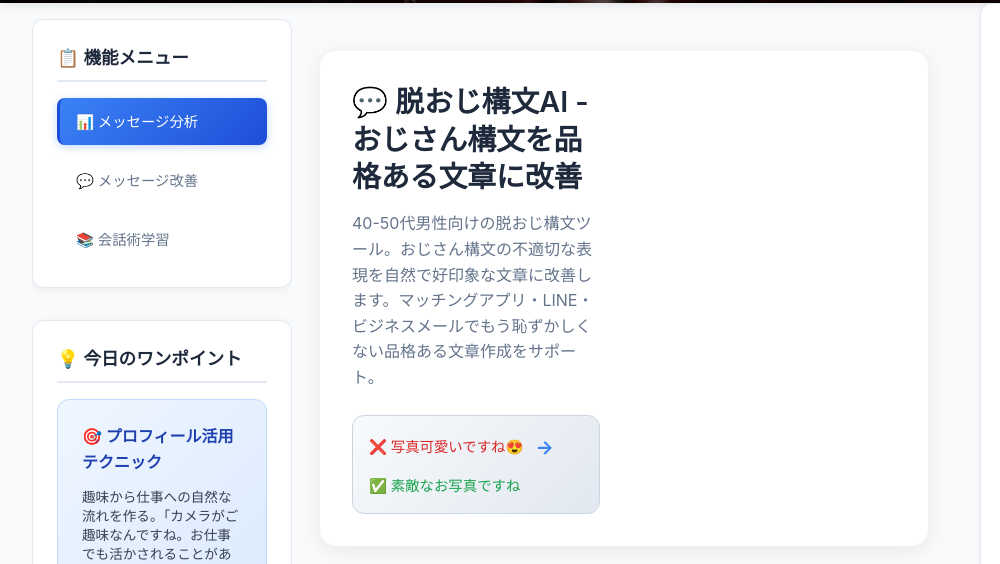
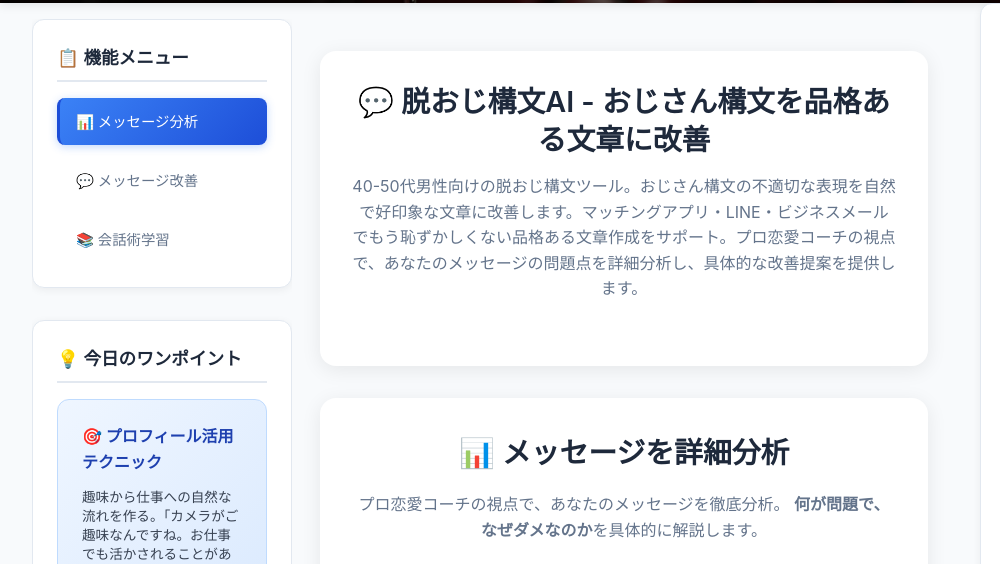
Before and after one commit to sironerit/datsuoji-vercel-clean, a website: page index.html in a window 1280 px wide. Shown: the part 161-725 px from the top of the page, 0-1000 px from the left. Drawn offline with Linux system fonts and the light colour scheme.

Commit message:
Fix hero layout: Implement full-width hero-content-analysis class for better text display

```diff
--- a/index.html
+++ b/index.html
@@ -85,20 +85,11 @@
             <div class="container">
                 <!-- Hero Section -->
                 <section class="hero-section" id="hero-section">
-                    <div class="hero-content">
-                        <div class="hero-text">
-                            <h2>💬 脱おじ構文AI - おじさん構文を品格ある文章に改善</h2>
-                            <p class="hero-description">
-                                40-50代男性向けの脱おじ構文ツール。おじさん構文の不適切な表現を自然で好印象な文章に改善します。マッチングアプリ・LINE・ビジネスメールでもう恥ずかしくない品格ある文章作成をサポート。
-                            </p>
-                            <div class="quick-example">
-                                <div class="example-compact">
-                                    <span class="before-compact">❌ 写真可愛いですね😍</span>
-                                    <span class="arrow-compact">→</span>
-                                    <span class="after-compact">✅ 素敵なお写真ですね</span>
-                                </div>
-                            </div>
-                        </div>
+                    <div class="hero-content-analysis">
+                        <h2>💬 脱おじ構文AI - おじさん構文を品格ある文章に改善</h2>
+                        <p class="hero-description">
+                            40-50代男性向けの脱おじ構文ツール。おじさん構文の不適切な表現を自然で好印象な文章に改善します。マッチングアプリ・LINE・ビジネスメールでもう恥ずかしくない品格ある文章作成をサポート。プロ恋愛コーチの視点で、あなたのメッセージの問題点を詳細分析し、具体的な改善提案を提供します。
+                        </p>
                     </div>
                 </section>
 
--- a/styles.css
+++ b/styles.css
@@ -1778,6 +1778,28 @@ section h2 {
     margin: 0 auto;
 }
 
+/* Analysis page specific hero content - full width */
+.hero-content-analysis {
+    display: block;
+    max-width: 1200px;
+    margin: 0 auto;
+    text-align: center;
+}
+
+.hero-content-analysis h2 {
+    font-size: 1.8rem;
+    color: #1e293b;
+    margin-bottom: 1rem;
+    line-height: 1.3;
+}
+
+.hero-content-analysis .hero-description {
+    font-size: 1rem;
+    color: #64748b;
+    line-height: 1.6;
+    margin-bottom: 2rem;
+}
+
 .hero-text h2 {
     font-size: 1.8rem;
     color: #1e293b;
```
